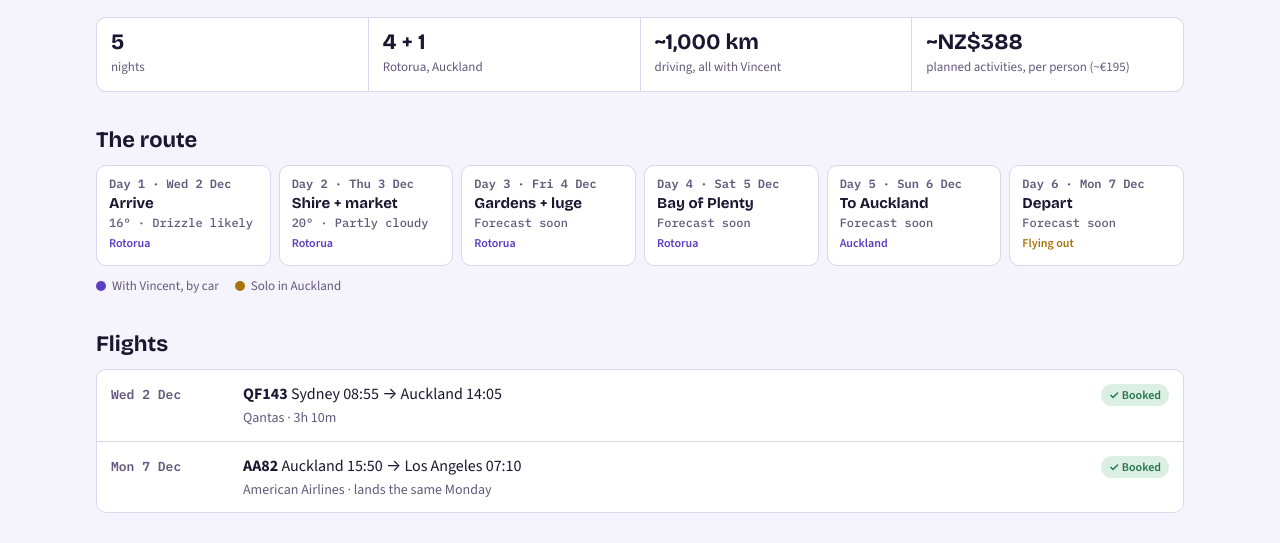
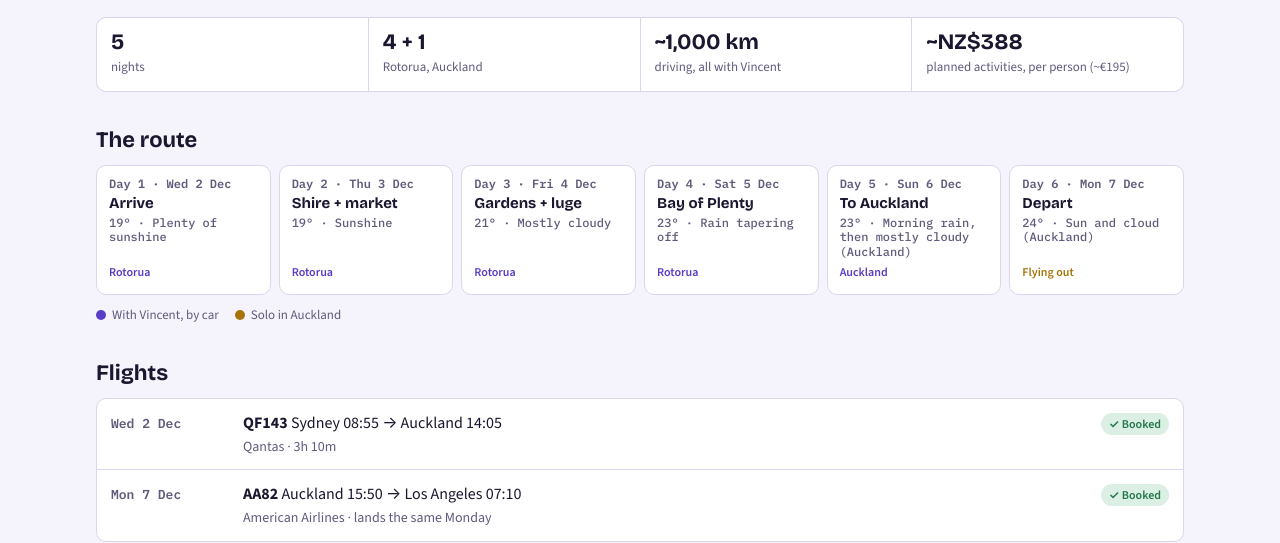
Before and after one commit to vincentleet/lunainnz, a plain HTML site: page index.html in a window 1280 px wide. Shown: the part 261-804 px from the top of the page. Drawn offline with nearby package versions, Linux system fonts and the light colour scheme.

Commit message:
Update weather from AccuWeather 10-day forecast
Co-Authored-By: Claude Opus 5.5 <noreply@anthropic.com>
Claude-Session: https://claude.ai/code/session_01329kJwA5iWmfteJDVWL6aQ

```diff
--- a/index.html
+++ b/index.html
@@ -234,7 +234,7 @@ const badge = s => s ? `<span class="badge ${STATUS[s][0]}">${s==='booked'?'✓
 
 /* ---------- DAYS ---------- */
 const DAYS = [
- {n:1, date:'Wed 2 Dec', short:'Arrive', title:'Touchdown and the drive south', base:'Rotorua', mode:'car', wx:{sky:'Drizzle likely', hi:16, lo:8, rain:45},
+ {n:1, date:'Wed 2 Dec', short:'Arrive', title:'Touchdown and the drive south', base:'Rotorua', mode:'car', wx:{sky:'Plenty of sunshine', hi:19, lo:12, rain:1},
   parts:{
    Afternoon:[
     {t:'14:05', h:'Land in Auckland', s:'booked', dur:'QF143 from Sydney',
@@ -250,7 +250,7 @@ const DAYS = [
      f:{Start:'Redwoods i-SITE car park, Long Mile Rd', Bring:'Comfortable shoes'}, map:'Redwoods Whakarewarewa Forest Visitor Centre'}
    ]}},
 
- {n:2, date:'Thu 3 Dec', short:'Shire + market', title:'Geothermal, the Shire and the night market', base:'Rotorua', mode:'car', wx:{sky:'Partly cloudy', hi:20, lo:9, rain:5},
+ {n:2, date:'Thu 3 Dec', short:'Shire + market', title:'Geothermal, the Shire and the night market', base:'Rotorua', mode:'car', wx:{sky:'Sunshine', hi:19, lo:12, rain:2},
   parts:{
    Morning:[
     {t:'09:15', h:'Drive south', dur:'~30 min'},
@@ -269,7 +269,7 @@ const DAYS = [
     {t:'19:30', h:'Rotorua Night Market', s:'free', dur:'Until 9pm', p:'Thursday nights only, so this is the one shot. Food trucks and stalls in the middle of Tutanekai Street. Dinner sorted.', f:{Note:'Weather permitting'}, map:'Tutanekai Street Rotorua'}
    ]}},
 
- {n:3, date:'Fri 4 Dec', short:'Gardens + luge', title:'Gardens, the luge and the farm', base:'Rotorua', mode:'car', wx:{place:'Rotorua'},
+ {n:3, date:'Fri 4 Dec', short:'Gardens + luge', title:'Gardens, the luge and the farm', base:'Rotorua', mode:'car', wx:{sky:'Mostly cloudy', hi:21, lo:13, rain:25},
   parts:{
    Morning:[
     {t:'09:00', h:'Government Gardens', s:'free', dur:'~2 hrs', p:'A slow walk through the middle of Rotorua, all free and all flat. Start in front of the Tudor-style bath house in Government Gardens, wander past the croquet and bowling greens, then follow the lakeside boardwalk out to Sulphur Point, where the water steams and turns milky white among the black swans. Loop back along the lakefront and grab a coffee on Eat Streat.',
@@ -289,7 +289,7 @@ const DAYS = [
      f:{Address:'1139 Tutanekai Street, Rotorua', 'First Table':'50% off the food bill for 2, drinks full price. Arrive within 15 min of 5:30pm or the deal is off.'}, map:'Number 8 Wire Restaurant Rotorua'}
    ]}},
 
- {n:4, date:'Sat 5 Dec', short:'Bay of Plenty', title:'A waterfall, a mystery and Ōhope Beach', base:'Rotorua', mode:'car', wx:{place:'Rotorua'},
+ {n:4, date:'Sat 5 Dec', short:'Bay of Plenty', title:'A waterfall, a mystery and Ōhope Beach', base:'Rotorua', mode:'car', wx:{sky:'Rain tapering off', hi:23, lo:11, rain:69},
   parts:{
    Morning:[
     {t:'08:10', h:'Leave Rotorua for Kawerau', dur:'~50 min'},
@@ -308,7 +308,7 @@ const DAYS = [
     {t:'21:00', h:'Redwoods', s:'book', dur:'~45 min', cost:[65,null,''], map:'Redwoods Rotorua'}
    ]}},
 
- {n:5, date:'Sun 6 Dec', short:'To Auckland', title:'Blue Spring, the gorge, then the city', base:'Auckland', mode:'car', wx:{place:'Auckland'},
+ {n:5, date:'Sun 6 Dec', short:'To Auckland', title:'Blue Spring, the gorge, then the city', base:'Auckland', mode:'car', wx:{sky:'Morning rain, then mostly cloudy (Auckland)', hi:23, lo:17, rain:55},
   parts:{
    Morning:[
     {t:'08:30', h:'Check out and head north', dur:'~1 hr to Putaruru'},
@@ -328,7 +328,7 @@ const DAYS = [
     {t:'18:30', h:'Wynyard Quarter and the Viaduct', s:'free', dur:'Evening', p:'Waterfront walk, boats, plenty of places to eat. Sunset is around 8:25pm. Ponsonby is the other good dinner option, a short bus ride away. First Table is worth checking for an early table in either.', f:{Note:'Vincent heads back to Rotorua after dinner.'}, map:'Wynyard Quarter Auckland'}
    ]}},
 
- {n:6, date:'Mon 7 Dec', short:'Depart', title:'Slow morning, then LA', base:'Flying out', mode:'solo', wx:{place:'Auckland'},
+ {n:6, date:'Mon 7 Dec', short:'Depart', title:'Slow morning, then LA', base:'Flying out', mode:'solo', wx:{sky:'Sun and cloud (Auckland)', hi:24, lo:17, rain:0},
   parts:{
    Morning:[
     {t:'09:00', h:'Breakfast and a last wander', s:'free', p:'Commercial Bay and Britomart are right by most CBD hotels. Pick up anything you forgot to buy.', map:'Commercial Bay Auckland'},
@@ -404,7 +404,7 @@ function planned(){
   return t;
 }
 
-const WX_ASOF = '26 Nov';
+const WX_ASOF = 'AccuWeather, 26 Nov';
 const TYPICAL = {Rotorua:'Typically about 21° by day, 10° at night', Auckland:'Typically about 22° by day, 15° at night'};
 function wxText(d){
   const w=d.wx||{};
@@ -413,7 +413,7 @@ function wxText(d){
 }
 function wxHtml(d){
   const w=d.wx||{};
-  return `<span class="wx ${w.sky?'':'wx-typ'}">${wxText(d)}${w.sky?` <small>(forecast as of ${WX_ASOF})</small>`:''}</span>`;
+  return `<span class="wx ${w.sky?'':'wx-typ'}">${wxText(d)}${w.sky?` <small>(${WX_ASOF})</small>`:''}</span>`;
 }
 function overview(){
   const total = planned();
```
